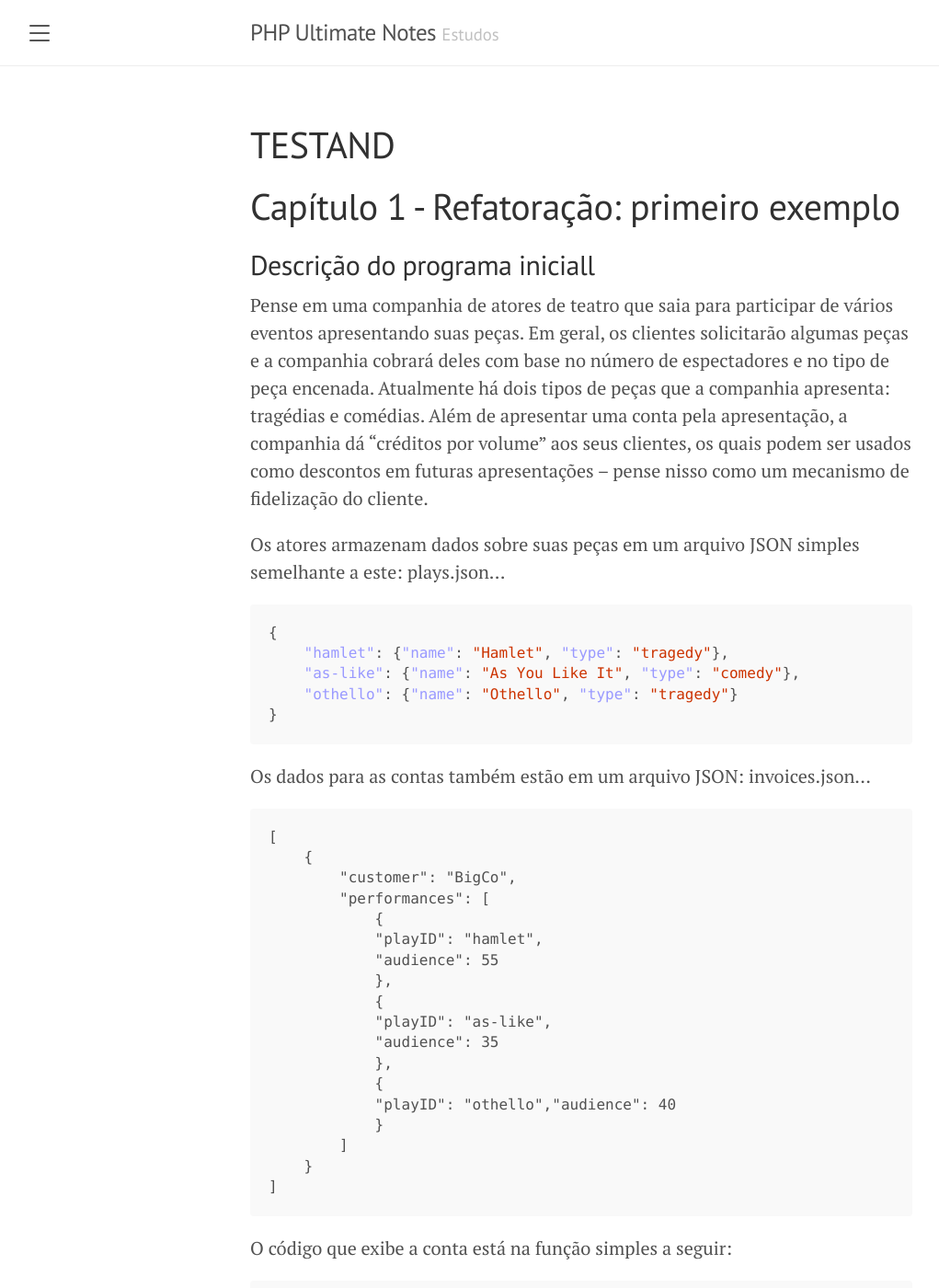
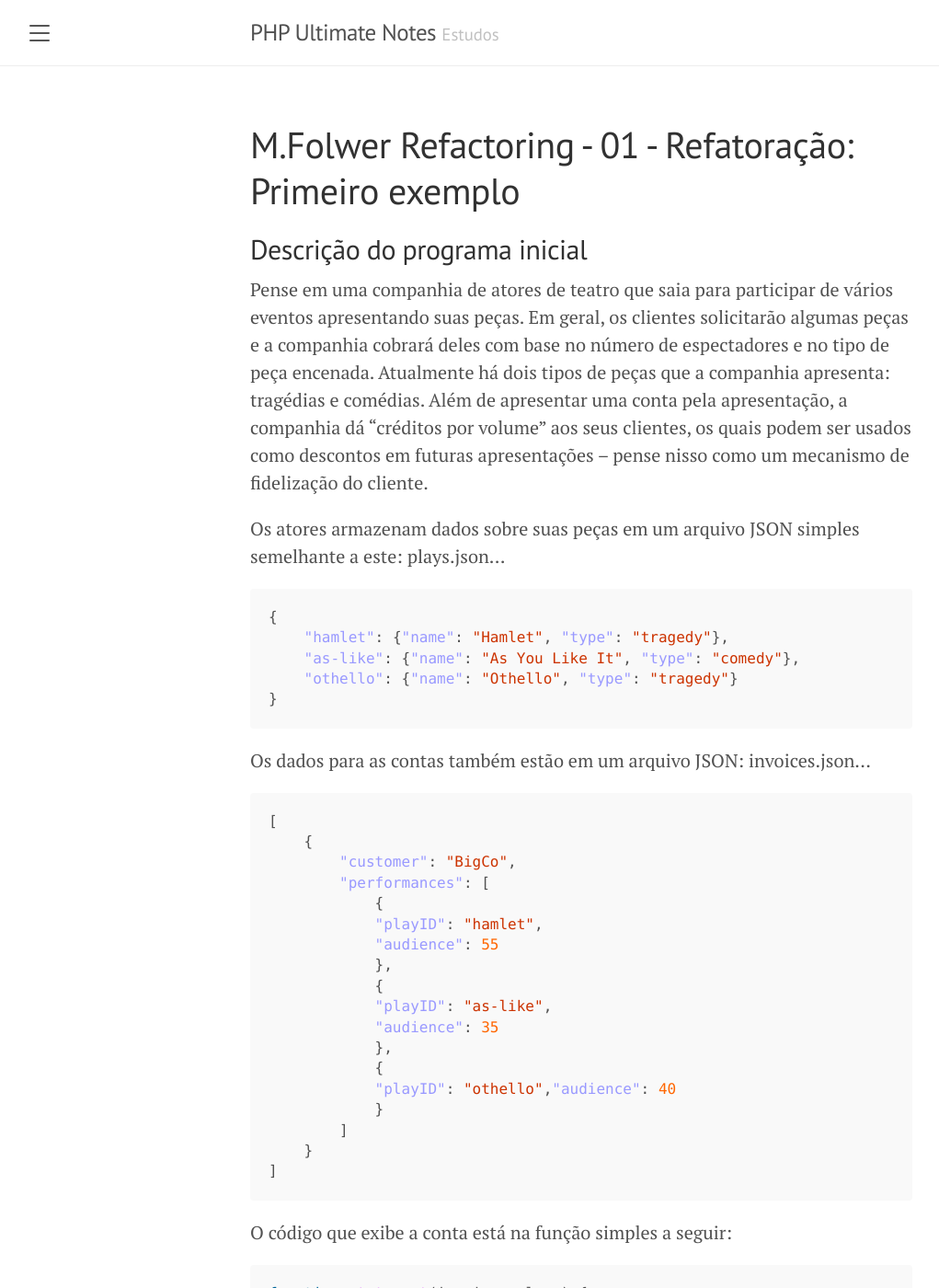
Before and after one commit to rafanthx13/php-ultimate-notes, a Jekyll site: the page built from awesome-books/refactoring-martin-fowler/m-folwer-chapter-01.md, in a window 1280 px wide and 1400 px high. Shown: the whole window at 92% size, without its empty margins (8-1029 px from the left). Built offline with Jekyll 4.4.1, drawn with Linux system fonts in a browser that asks for light colours; our own code applies the rules of GitHub Pages for plain Markdown files; some of the changed text lies outside the part shown.

Commit message:
RandomCommit

````diff
--- a/awesome-books/refactoring-martin-fowler/m-folwer-chapter-01.md
+++ b/awesome-books/refactoring-martin-fowler/m-folwer-chapter-01.md
@@ -1,26 +1,10 @@
----
-layout: post
-title: TESTAND
-description: TESTANDO RERERE
----
+# M.Folwer Refactoring - 01  - Refatoração: Primeiro exemplo
 
+## Descrição do programa inicial
 
-# Capítulo 1  - Refatoração: primeiro exemplo
+Pense em uma companhia de atores de teatro que saia para participar de vários eventos apresentando suas peças. Em geral, os clientes solicitarão algumas peças e a companhia cobrará deles com base no número de espectadores e no tipo de peça encenada. Atualmente há dois tipos de peças que a companhia apresenta: tragédias e comédias. Além de apresentar uma conta pela apresentação, a companhia dá “créditos por volume” aos seus clientes, os quais podem ser usados como descontos em futuras apresentações – pense nisso como um mecanismo de fidelização do cliente.
 
-## Descrição do programa iniciall
-
-Pense em uma companhia de atores de teatro que saia para participar de
-vários eventos apresentando suas peças. Em geral, os clientes solicitarão
-algumas peças e a companhia cobrará deles com base no número de
-espectadores e no tipo de peça encenada. Atualmente há dois tipos de peças
-que a companhia apresenta: tragédias e comédias. Além de apresentar uma
-conta pela apresentação, a companhia dá “créditos por volume” aos seus
-clientes, os quais podem ser usados como descontos em futuras apresentações
-– pense nisso como um mecanismo de fidelização do cliente.
-
-Os atores armazenam dados sobre suas peças em um arquivo JSON simples
-semelhante a este:
-plays.json...
+Os atores armazenam dados sobre suas peças em um arquivo JSON simples semelhante a este: plays.json...
 
 ```json
 {
@@ -33,7 +17,7 @@
 Os dados para as contas também estão em um arquivo JSON:
 invoices.json...
 
-```
+```json
 [
     {
         "customer": "BigCo",
@@ -121,104 +105,39 @@
 
 **E se eu quiser mudar essa funçâo**
 
-Considerando que o programa funciona, qualquer afirmação sobre a sua
-estrutura não seria apenas um julgamento estético, ou uma demonstração de
-desgosto por um código “feio”? Afinal de contas, o compilador não se
-importa se o código é feio ou claro. Todavia, se altero o sistema, há um ser
-humano envolvido, e os seres humanos se importam. Um sistema com design
-ruim é difícil de ser alterado – porque é difícil identificar o que deve ser
-modificado e como essas modificações interagirão com o código existente
-para termos o comportamento desejado. E se for difícil identificar o que deve
-ser alterado, há uma boa chance de que vou cometer erros e introduzir bugs.
-
-
+Considerando que o programa funciona, qualquer afirmação sobre a sua estrutura não seria apenas um julgamento estético, ou uma demonstração de desgosto por um código “feio”? Afinal de contas, o compilador não se importa se o código é feio ou claro. Todavia, se altero o sistema, há um ser humano envolvido, e os seres humanos se importam. Um sistema com design ruim é difícil de ser alterado – porque é difícil identificar o que deve ser modificado e como essas modificações interagirão com o código existente para termos o comportamento desejado. E se for difícil identificar o que deve ser alterado, há uma boa chance de que vou cometer erros e introduzir bugs.
 
 **E se eu quise-se adicionar uma funcionaldiade**
 
-se eu tiver de modificar um programa com centenas de linhas
-de código, preferiria que ele estivesse estruturado na forma de um conjunto
-de funções e de outros elementos de programa que me permitissem
-compreender mais facilmente o que o programa faz. Se o programa não
-estiver estruturado, em geral será mais fácil para mim conferir-lhe uma
-estrutura antes, e então fazer a alteração necessária.
+se eu tiver de modificar um programa com centenas de linhas de código, preferiria que ele estivesse estruturado na forma de um conjunto de funções e de outros elementos de programa que me permitissem compreender mais facilmente o que o programa faz. Se o programa não estiver estruturado, em geral será mais fácil para mim conferir-lhe uma estrutura antes, e então fazer a alteração necessária.
 
-
-
-> **Se você tiver de acrescentar uma funcionalidade em um programa, mas ocódigo não está estruturado de modo conveniente, refatore-o antes para
-> que seja mais fácil acrescentar a funcionalidade, e então a acrescente.**
+> **Se você tiver de acrescentar uma funcionalidade em um programa, mas ocódigo não está estruturado de modo conveniente, refatore-o antes para > que seja mais fácil acrescentar a funcionalidade, e então a acrescente.**
 
 Nesse exemplo, tenho duas modificações que os usuários gostariam de fazer.
 
 **1 - mod - Inseir opçao de output em HTML**
 
-Em primeiro lugar, eles querem que o demonstrativo seja exibido em HTML.
-Considere o impacto que essa modificação teria. Estou diante de uma
-situação que exigiria colocar instruções condicionais extras em torno de cada
-instrução que acrescente uma string no resultado. Isso adicionará uma série
-de complexidades à função. Diante disso, a maioria das pessoas preferirá
-copiar o método e alterá-lo para que gere HTML. Fazer uma cópia não parece
-uma tarefa muito custosa, mas criará todo tipo de problemas no futuro.
-Qualquer mudança na lógica de cobrança me forçaria a atualizar os dois
-métodos – e garantir que sejam atualizados de forma consistente. Se eu
-estivesse escrevendo um programa que não mudasse nunca, esse tipo de
-operação de copiar e colar não seria um problema. Porém, se for um
-programa com vida útil longa, a duplicação será então uma ameaça.
+Em primeiro lugar, eles querem que o demonstrativo seja exibido em HTML. Considere o impacto que essa modificação teria. Estou diante de uma situação que exigiria colocar instruções condicionais extras em torno de cada instrução que acrescente uma string no resultado. Isso adicionará uma série de complexidades à função. Diante disso, a maioria das pessoas preferirá copiar o método e alterá-lo para que gere HTML. Fazer uma cópia não parece uma tarefa muito custosa, mas criará todo tipo de problemas no futuro. Qualquer mudança na lógica de cobrança me forçaria a atualizar os dois métodos – e garantir que sejam atualizados de forma consistente. Se eu estivesse escrevendo um programa que não mudasse nunca, esse tipo de operação de copiar e colar não seria um problema. Porém, se for um programa com vida útil longa, a duplicação será então uma ameaça.
 
 **2 - mod - sera adicionado mais peças**
 
-Isso me remete à segunda modificação. Os atores querem encenar outros
-tipos de peças: eles esperam acrescentar os estilos histórico, pastoral,
-pastoral-cômico, histórico-pastoral, trágico-histórico, trágico-cômico-
-histórico-pastoral, cenas indivisíveis e poema ilimitado ao seu repertório.
-Eles ainda não decidiram exatamente o que querem fazer nem quando. Essa
-mudança afetará tanto o modo como suas peças serão cobradas quanto a
-forma de calcular os créditos por volume. Como desenvolvedor experiente,
-posso garantir que, qualquer que seja o esquema concebido, eles o
-modificarão novamente no período de seis meses. Afinal de contas, quando
-chegam requisições por funcionalidades, elas não chegam como espiões
-solitários, mas em batalhões.
+Isso me remete à segunda modificação. Os atores querem encenar outros tipos de peças: eles esperam acrescentar os estilos histórico, pastoral, pastoral-cômico, histórico-pastoral, trágico-histórico, trágico-cômico- histórico-pastoral, cenas indivisíveis e poema ilimitado ao seu repertório. Eles ainda não decidiram exatamente o que querem fazer nem quando. Essa mudança afetará tanto o modo como suas peças serão cobradas quanto a forma de calcular os créditos por volume. Como desenvolvedor experiente, posso garantir que, qualquer que seja o esquema concebido, eles o modificarão novamente no período de seis meses. Afinal de contas, quando chegam requisições por funcionalidades, elas não chegam como espiões solitários, mas em batalhões.
 
 **Perceba entâo anecessidade de refatorar**
 
-Deixe-me enfatizar que são essas mudanças que determinam a necessidade
-de fazer uma refatoração. Se o código estiver funcionando e não tiver de ser
-alterado, deixá-lo como está não é um problema. Seria bom aperfeiçoá-lo,
-mas, a menos que alguém precise entendê-lo, ele não estará causandonenhum dano real. Contudo, assim que alguém precisar entender como esse
-código funciona e tiver dificuldade para saber o que ele faz, será necessário
-tomar alguma atitude a respeito.
+Deixe-me enfatizar que são essas mudanças que determinam a necessidade de fazer uma refatoração. Se o código estiver funcionando e não tiver de ser alterado, deixá-lo como está não é um problema. Seria bom aperfeiçoá-lo, mas, a menos que alguém precise entendê-lo, ele não estará causandonenhum dano real. Contudo, assim que alguém precisar entender como esse código funciona e tiver dificuldade para saber o que ele faz, será necessário tomar alguma atitude a respeito.
 
 ## Primeiro passo na refatoração - Ter testes automatizados
 
-Toda vez que faço uma refatoração, o primeiro passo é sempre o mesmo.
-Devo garantir que tenho um conjunto robusto de testes para essa seção de
-código. Os testes são essenciais porque, apesar de fazer uma refatoração
-estruturada a fim de evitar a maior parte das oportunidades para introdução de
-bugs, ainda sou um ser humano e cometo erros. Quanto maior o programa,
-mais provável será que minhas alterações, inadvertidamente, façam algo
-deixar de funcionar – na era digital, o nome para a fragilidade é software.
+Toda vez que faço uma refatoração, o primeiro passo é sempre o mesmo. Devo garantir que tenho um conjunto robusto de testes para essa seção de código. Os testes são essenciais porque, apesar de fazer uma refatoração estruturada a fim de evitar a maior parte das oportunidades para introdução de bugs, ainda sou um ser humano e cometo erros. Quanto maior o programa, mais provável será que minhas alterações, inadvertidamente, façam algo deixar de funcionar – na era digital, o nome para a fragilidade é software.
 
-É essencial criar testes que sejam conferidos
-automaticamente. Se eu não fizesse isso, acabaria gastando tempo para
-verificar manualmente os valores dos testes, comparando-os com valores
-anotados em um bloquinho, e isso me causaria atrasos. Frameworks de teste
-modernos oferecem todas as funcionalidades necessárias para escrever e
-executar testes conferidos automaticamente.
+É essencial criar testes que sejam conferidos automaticamente. Se eu não fizesse isso, acabaria gastando tempo para verificar manualmente os valores dos testes, comparando-os com valores anotados em um bloquinho, e isso me causaria atrasos. Frameworks de teste modernos oferecem todas as funcionalidades necessárias para escrever e executar testes conferidos automaticamente.
 
+> **Antes de começar a refatorar, certifique-se de que você tenha um conjunto > de testes robusto. Esses testes devem ser conferidos automaticamente.**
 
+**As vantagens de ter testes:**
 
-
-
-> **Antes de começar a refatorar, certifique-se de que você tenha um conjunto
-> de testes robusto. Esses testes devem ser conferidos automaticamente.**
-
-**As vantagens de ter testes: **
-
-À medida que fizer a refatoração, contarei com os testes. Penso neles como
-um detector de bugs para me proteger contra meus próprios erros. Ao
-escrever o que quero duas vezes, no código e no teste, eu teria de cometer oerro de forma consistente nos dois lugares para enganar o detector. Ao
-conferir meu trabalho duas vezes, reduzo as chances de fazer algo errado.
-Embora criar testes exija tempo, acabo economizando esse tempo, com juros
-consideráveis, ao gastar menos tempo na depuração.
+À medida que fizer a refatoração, contarei com os testes. Penso neles como um detector de bugs para me proteger contra meus próprios erros. Ao escrever o que quero duas vezes, no código e no teste, eu teria de cometer oerro de forma consistente nos dois lugares para enganar o detector. Ao conferir meu trabalho duas vezes, reduzo as chances de fazer algo errado. Embora criar testes exija tempo, acabo economizando esse tempo, com juros consideráveis, ao gastar menos tempo na depuração.
 
 ## Código após refatorar
 
@@ -296,11 +215,7 @@
 }
 ```
 
-Até agora, minha refatoração teve como foco o acréscimo de estrutura
-suficiente à função para que eu pudesse entendê-la e vê-la em termos de suas
-partes lógicas. Em geral, é isso que ocorre no início da refatoração. Separar
-porções complicadas em partes menores é importante, assim como lhes dar
-bons nomes.
+Até agora, minha refatoração teve como foco o acréscimo de estrutura suficiente à função para que eu pudesse entendê-la e vê-la em termos de suas partes lógicas. Em geral, é isso que ocorre no início da refatoração. Separar porções complicadas em partes menores é importante, assim como lhes dar bons nomes.
 
 ## Código após adicionar funcionaldiade , refatorar mais e separa rem arquivos
 
@@ -449,58 +364,24 @@
 }
 ```
 
+## Considerações finais
 
-
-## Considerações finais
 Este é um exemplo simples, mas espero que ele dê a você uma noção de como é uma refatoração. Usei várias refatorações, incluindo Extrair função(Extract Function), Internalizar variável (Inline Variable), Mover função (Move Function) e Substituir condicional por polimorfismo (Replace Conditional with Polymorphism).
 
 Houve três etapas principais nesse episódio de refatoração:
 
 1) decomposição da função original em um conjunto de funções aninhadas
 
-2)  uso de Separar em fases (Split Phase) para separar o código de cálculos do código de exibição
+2) uso de Separar em fases (Split Phase) para separar o código de cálculos do código de exibição
 
 3), introdução de uma calculadora polimórfica para a lógica de cálculos.
 
-Cada uma delas acrescentou estrutura ao código, permitindo que eu
-comunicasse melhor o que o código estava fazendo.
+Cada uma delas acrescentou estrutura ao código, permitindo que eu comunicasse melhor o que o código estava fazendo.
 
-Como ocorre com frequência na refatoração, **as primeiras etapas foram
-direcionadas principalmente para tentar entender o que estava acontecendo.**
-Eis uma sequência comum: ler o código, obter alguns insights e usar a
-refatoração para passar esse insight de sua mente de volta para o código. **O
-código mais claro então facilita a sua compreensão, levando a insights mais
-profundos e a um ciclo de feedback positivo benéfico**. Ainda há algumas
-melhorias que eu poderia ter feito, mas sinto que fiz o suficiente para passar
-no meu teste de deixar o código significativamente melhor do que estava
-quando o encontrei.
+Como ocorre com frequência na refatoração, **as primeiras etapas foram direcionadas principalmente para tentar entender o que estava acontecendo.** Eis uma sequência comum: ler o código, obter alguns insights e usar a refatoração para passar esse insight de sua mente de volta para o código. **O código mais claro então facilita a sua compreensão, levando a insights mais profundos e a um ciclo de feedback positivo benéfico**. Ainda há algumas melhorias que eu poderia ter feito, mas sinto que fiz o suficiente para passar no meu teste de deixar o código significativamente melhor do que estava quando o encontrei.
 
-> **O verdadeiro teste para um bom código é a facilidade com que ele pode ser
-> alterado.**
+> **O verdadeiro teste para um bom código é a facilidade com que ele pode ser > alterado.**
 
-Estou falando de melhorar o código – mas os programadores adoram
-discutir sobre como é a aparência de um bom código. Sei que algumas
-pessoas têm objeção à minha preferência por funções pequenas e bem
-nomeadas. Se considerarmos que isso é uma questão de estética, em que nada
-é bom nem ruim, mas o pensamento o faz ser assim, não teremos nenhuma
-diretriz, exceto o gosto pessoal. Acredito, porém, que podemos ir além do
-gosto pessoal e dizer que o verdadeiro teste para um bom código é a
-facilidade com que podemos modificá-lo. **O código deve ser óbvio: quando
-alguém tiver de fazer uma alteração, essa pessoa deverá localizar facilmente o
-código a ser modificado e fazer a alteração rapidamente, sem introduzir erros.**
-Uma base de código saudável maximiza nossa produtividade, permitindo
-desenvolver mais funcionalidades para os nossos usuários, de modo mais
-rápido e mais barato. Para manter um código saudável, preste atenção no que
-está entre a equipe de programação e esse ideal, e então refatore para se
-aproximar do ideal.
+Estou falando de melhorar o código – mas os programadores adoram discutir sobre como é a aparência de um bom código. Sei que algumas pessoas têm objeção à minha preferência por funções pequenas e bem nomeadas. Se considerarmos que isso é uma questão de estética, em que nada é bom nem ruim, mas o pensamento o faz ser assim, não teremos nenhuma diretriz, exceto o gosto pessoal. Acredito, porém, que podemos ir além do gosto pessoal e dizer que o verdadeiro teste para um bom código é a facilidade com que podemos modificá-lo. **O código deve ser óbvio: quando alguém tiver de fazer uma alteração, essa pessoa deverá localizar facilmente o código a ser modificado e fazer a alteração rapidamente, sem introduzir erros.** Uma base de código saudável maximiza nossa produtividade, permitindo desenvolver mais funcionalidades para os nossos usuários, de modo mais rápido e mais barato. Para manter um código saudável, preste atenção no que está entre a equipe de programação e esse ideal, e então refatore para se aproximar do ideal.
 
-Contudo, o mais importante a se aprender com esse exemplo é o ritmo da
-refatoração. Sempre que mostro às pessoas como faço uma refatoração, elas
-ficam surpresas com o tamanho pequeno de meus passos, em que cada passo
-deixa o código em um estado funcional no qual ele compila e os testes
-passam. Fiquei igualmente surpreso quando Kent Beck me mostrou como
-fazer isso em um quarto de hotel em Detroit duas décadas atrás. **O segredo
-para uma refatoração eficaz é reconhecer que você será mais rápido se der
-passos minúsculos, pois o código nunca apresenta falhas e você pode
-combinar esses passos pequenos em alterações substanciais.** Lembre-se disso
-– e o resto é silêncio.
+Contudo, o mais importante a se aprender com esse exemplo é o ritmo da refatoração. Sempre que mostro às pessoas como faço uma refatoração, elas ficam surpresas com o tamanho pequeno de meus passos, em que cada passo deixa o código em um estado funcional no qual ele compila e os testes passam. Fiquei igualmente surpreso quando Kent Beck me mostrou como fazer isso em um quarto de hotel em Detroit duas décadas atrás. **O segredo para uma refatoração eficaz é reconhecer que você será mais rápido se der passos minúsculos, pois o código nunca apresenta falhas e você pode combinar esses passos pequenos em alterações substanciais.** Lembre-se disso – e o resto é silêncio.
````
Also changed, not shown: awesome-books/refactoring-martin-fowler/m-folwer-chapter-00.md (+17 -55 lines), awesome-books/refactoring-martin-fowler/m-folwer-chapter-02.md (+48 -145 lines), awesome-books/refactoring-martin-fowler/m-folwer-chapter-03.md (+76 -28 lines), awesome-books/refactoring-martin-fowler/m-folwer-chapter-04.md (+14 -31 lines), awesome-books/refactoring-martin-fowler/m-folwer-chapter-05.md (+12 -22 lines), README.md.
